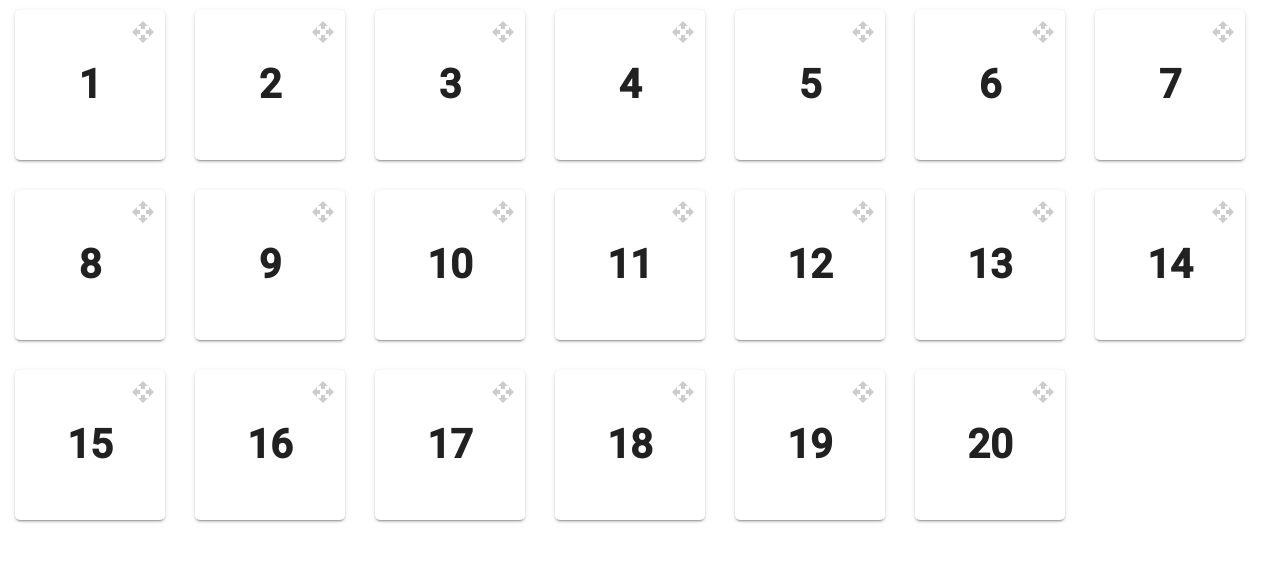
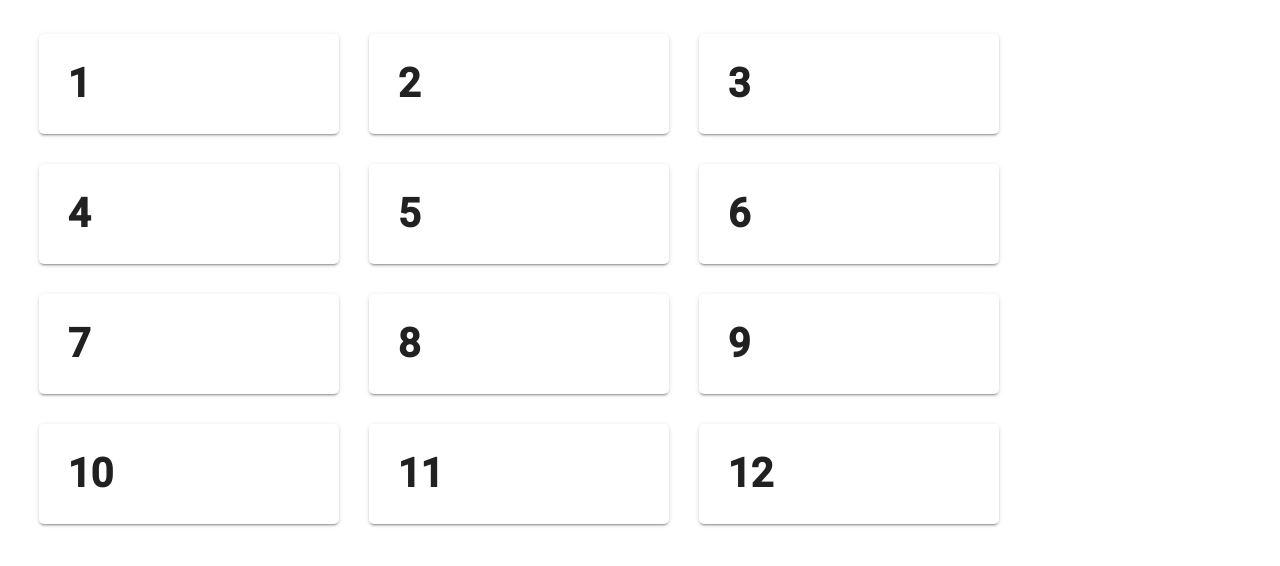
Before and after one commit to DeleuThibeau/Drag-Drop-Problem-V2, an Angular app in the folder Drag-Drop-Problem-V2/: page / in a window 1280 px wide. Shown: the top 566 px of the page. Built offline with nearby package versions, Linux system fonts and the light colour scheme.

Commit message:
Cleanup code

```diff
--- a/Drag-Drop-Problem-V2/src/app/app.component.html
+++ b/Drag-Drop-Problem-V2/src/app/app.component.html
@@ -1,25 +1,21 @@
-<div #dropListContainer class="example-container" cdkDropListGroup>
+<div #dropListContainer class="dtx-container" cdkDropListGroup>
   <div
     *ngFor="let item of items; let i = index"
     cdkDropList
-    [cdkDropListData]="i"
-  >
+    [cdkDropListData]="i">
+
+
+
     <div
       cdkDrag
       [cdkDragData]="i"
       (cdkDragEntered)="dragEntered($event)"
       (cdkDragMoved)="dragMoved($event)"
       (cdkDragDropped)="dragDropped($event)"
-      class="example-box"
+      class="dtx-card"
     >
-    <div class="example-handle" cdkDragHandle
-    >
-      <svg fill="currentColor" viewBox="0 0 24 24">
-        <path d="M10 9h4V6h3l-5-5-5 5h3v3zm-1 1H6V7l-5 5 5 5v-3h3v-4zm14 2l-5-5v3h-3v4h3v3l5-5zm-9 3h-4v3H7l5 5 5-5h-3v-3z"></path>
-        <path d="M0 0h24v24H0z" fill="none"></path>
-      </svg>
-    </div>
       {{ item }}
     </div>
+
   </div>
 </div>
--- a/Drag-Drop-Problem-V2/src/app/app.component.scss
+++ b/Drag-Drop-Problem-V2/src/app/app.component.scss
@@ -19,44 +19,6 @@
 // Item
 global-card,
 .dtx-card {
-    position: relative;
-    width: 100%;
-    flex: 1 0 calc(var(--card-width) - (var(--card-margin) * 2));
-    max-width: calc(var(--card-width) - (var(--card-margin) * 2));
-    margin: 0 var(--card-margin) calc(var(--card-margin) * 2);
-    min-height: 6rem;
-
-    background-color: white;
-    border: 1px solid gray;
-    border-radius: 0.4rem;
-
-    text-decoration: none !important;
-    padding:1rem;
-
-
-
-    & > * {
-        &:last-child {
-            margin-bottom: 0;
-        }
-    }
-}
-
-.dtx-group-cards{
-    margin-top:2rem
-}
-.example-list {
-    width: 100%;
-    max-width: 100%;
-    border: solid 1px #ccc;
-    min-height: 60px;
-    display: block;
-    background: white;
-    border-radius: 4px;
-    overflow: hidden;
-  }
-
-  .example-box {
   padding: 20px 10px;
   border-bottom: solid 1px #ccc;
   color: rgba(0, 0, 0, 0.87);
@@ -68,114 +30,64 @@ global-card,
   cursor: move;
   background: white;
   font-size: 14px;
-  }
 
-  .cdk-drag-preview {
-    box-sizing: border-box;
-    border-radius: 4px;
-    box-shadow: 0 5px 5px -3px rgba(0, 0, 0, 0.2),
-                0 8px 10px 1px rgba(0, 0, 0, 0.14),
-                0 3px 14px 2px rgba(0, 0, 0, 0.12);
-  }
-
-  .cdk-drag-animating {
-    transition: transform 250ms cubic-bezier(0, 0, 0.2, 1);
-  }
-
-  .example-box:last-child {
-    border: none;
-  }
-
-  .example-list.cdk-drop-list-dragging .example-box:not(.cdk-drag-placeholder) {
-    transition: transform 250ms cubic-bezier(0, 0, 0.2, 1);
-  }
-
-  .example-custom-placeholder {
-    background: #ccc;
-    border: dotted 3px #999;
-    min-height: 60px;
-    transition: transform 250ms cubic-bezier(0, 0, 0.2, 1);
-  }
-
-
-  .dtx-container {
-    position: relative;
-    display: block;
-    width: 100%;
-    max-width: 1440px;
-    margin: 0 auto;
-    padding: 0 72px;
- }
-
- .example-box {
-    width: 200px;
-    height: 200px;
   padding: 10px;
   box-sizing: border-box;
-    border: solid 1px #ccc;
   color: rgba(0, 0, 0, 0.87);
   display: flex;
-    justify-content: center;
+  padding-left: 1.8rem;
   align-items: center;
   text-align: center;
   background: #fff;
-    border-radius: 4px;
   position: relative;
   z-index: 1;
   transition: box-shadow 200ms cubic-bezier(0, 0, 0.2, 1);
   box-shadow: 0 3px 1px -2px rgba(0, 0, 0, 0.2),
               0 2px 2px 0 rgba(0, 0, 0, 0.14),
               0 1px 5px 0 rgba(0, 0, 0, 0.12);
+  width: 300px;
+  height: 100px;
+  border: solid 3px #ccc;
+  font-size: 30pt;
+  font-weight: bold;
+  border-radius: 5px;
+  margin: 0px 0px 5px 5px;
+  position: relative;
+  // pointer-events: none;
 }
 
-  .example-box:active {
+
+  .dtx-card:last-child {
+    border: none;
+  }
+
+  .dtx-card:active {
     box-shadow: 0 5px 5px -3px rgba(0, 0, 0, 0.2),
                 0 8px 10px 1px rgba(0, 0, 0, 0.14),
                 0 3px 14px 2px rgba(0, 0, 0, 0.12);
   }
 
-
-  .angular-list {
-    list-style-type: none;
-    padding: 0;
+  .dtx-container {
+    display: flex;
+    flex-wrap: wrap;
+    flex-direction: row;
+    gap: 10px;
+    margin: 10px;
+    padding:24px
   }
 
-  .angular-list li {
-    display: table-cell;
-    padding: 4px;
+  .dtx-handle {
+    position: absolute;
+
+    color: #ccc;
+    pointer-events: auto;
+    width: 24px;
+    height: 24px;
+    right:-35px;
+    top:25px;
+    pointer-events: none;
   }
 
-  .angular-container {
-    display: flex;
-    flex-wrap: wrap;
-  }
-
-  .angular-box {
-    width: 200px;
-    height: 200px;
-    border: solid 1px #ccc;
-    font-size: 30pt;
-    font-weight: bold;
-    color: rgba(0, 0, 0, 0.87);
-    cursor: move;
-    display: flex;
-    justify-content: center;
-    align-items: center;
-    text-align: center;
-    background: #fff;
-    border-radius: 4px;
-    position: relative;
-    z-index: 1;
-    transition: box-shadow 200ms cubic-bezier(0, 0, 0.2, 1);
-    box-shadow: 0 3px 1px -2px rgba(0, 0, 0, 0.2), 0 2px 2px 0 rgba(0, 0, 0, 0.14),
-      0 1px 5px 0 rgba(0, 0, 0, 0.12);
-  }
-
-  .angular-box:active {
-    box-shadow: 0 5px 5px -3px rgba(0, 0, 0, 0.2),
-      0 8px 10px 1px rgba(0, 0, 0, 0.14), 0 3px 14px 2px rgba(0, 0, 0, 0.12);
-    opacity: 0.6;
-  }
 
   .cdk-drop-list {
     display: flex;
@@ -198,49 +110,6 @@ global-card,
     transition: transform 250ms cubic-bezier(0, 0, 0.2, 1);
   }
 
-  button {
-    margin-right: 4px;
-  }
-
-  .example-box {
-    width: 150px;
-    height: 150px;
-    border: solid 3px #ccc;
-    background: #fff;
-    font-size: 30pt;
-    font-weight: bold;
-    border-radius: 5px;
-    margin: 0px 0px 5px 5px;
-    pointer-events: none;
-  }
-
-   .drag-placeholder {
-     background: #ccc;
-     border: dotted 3px #999;
-     height: 150px;
-     width: 50px;
-     transition: transform 250ms cubic-bezier(0, 0, 0.2, 1);
-   }
-
-   .example-container {
-    display: flex;
-    flex-wrap: wrap;
-    flex-direction: row;
-    gap: 10px;
-    margin: 10px;
-  }
-
-  .example-handle {
-    position: absolute;
-    top: 10px;
-    right: 10px;
-    color: #ccc;
-    pointer-events: auto;
-    cursor: move;
-    width: 24px;
-    height: 24px;
-  }
-
  @media only screen and (max-width: 984px) {
     .dtx-container {
        padding: 0 36px;
--- a/Drag-Drop-Problem-V2/src/app/app.component.ts
+++ b/Drag-Drop-Problem-V2/src/app/app.component.ts
@@ -14,7 +14,7 @@ import {
 export class AppComponent {
   @ViewChild('dropListContainer') dropListContainer?: ElementRef;
 
-  public items: Array<number> = [1, 2, 3, 4, 5, 6, 7, 8, 9, 10, 11, 12, 13, 14, 15, 16, 17, 18, 19, 20];
+  public items: Array<number> = [1, 2, 3, 4, 5, 6, 7, 8, 9, 10, 11, 12];
 
   dropListReceiverElement?: HTMLElement;
   dragDropInfo?: {
```
Lines whose indentation alone changed are shown as unchanged.
